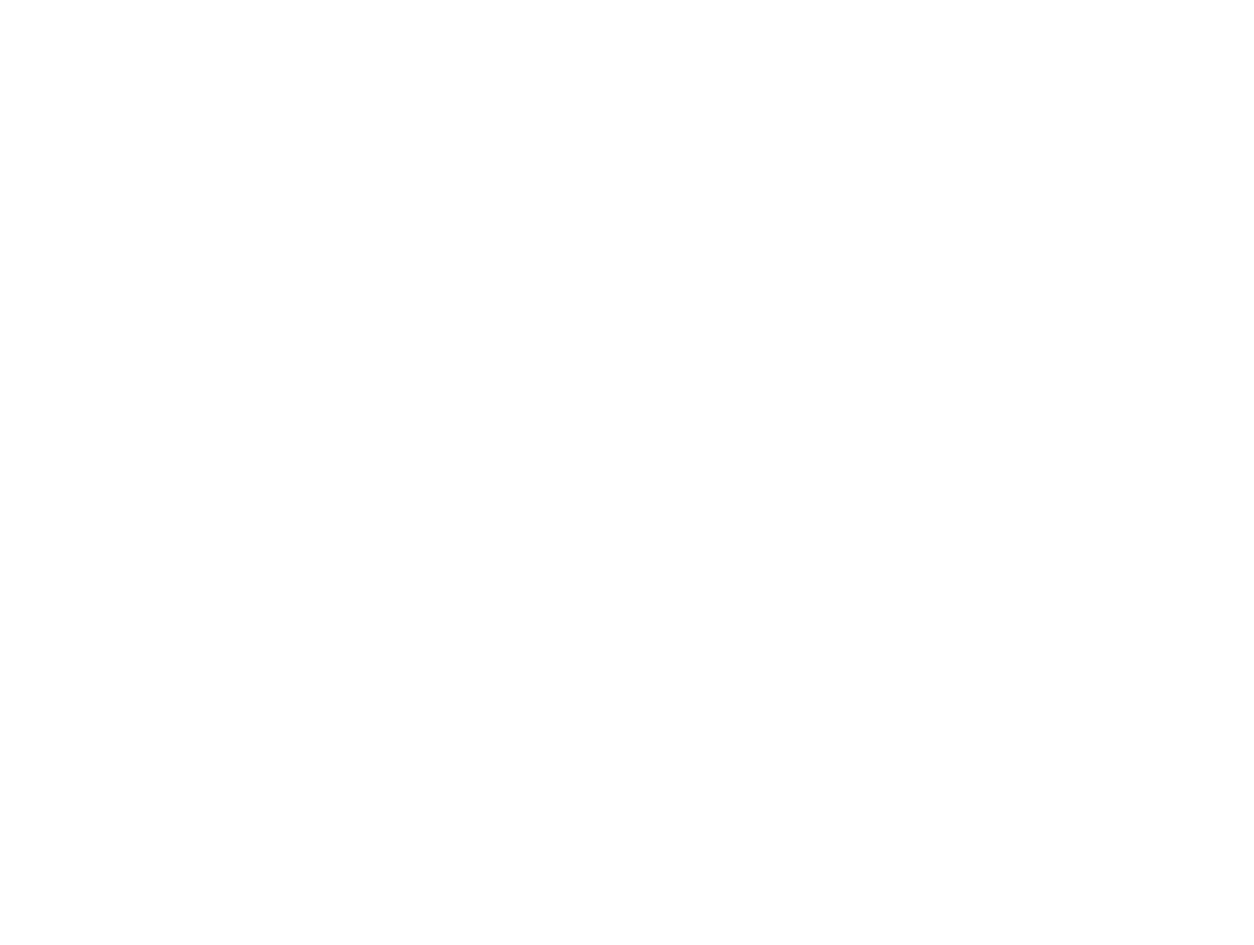
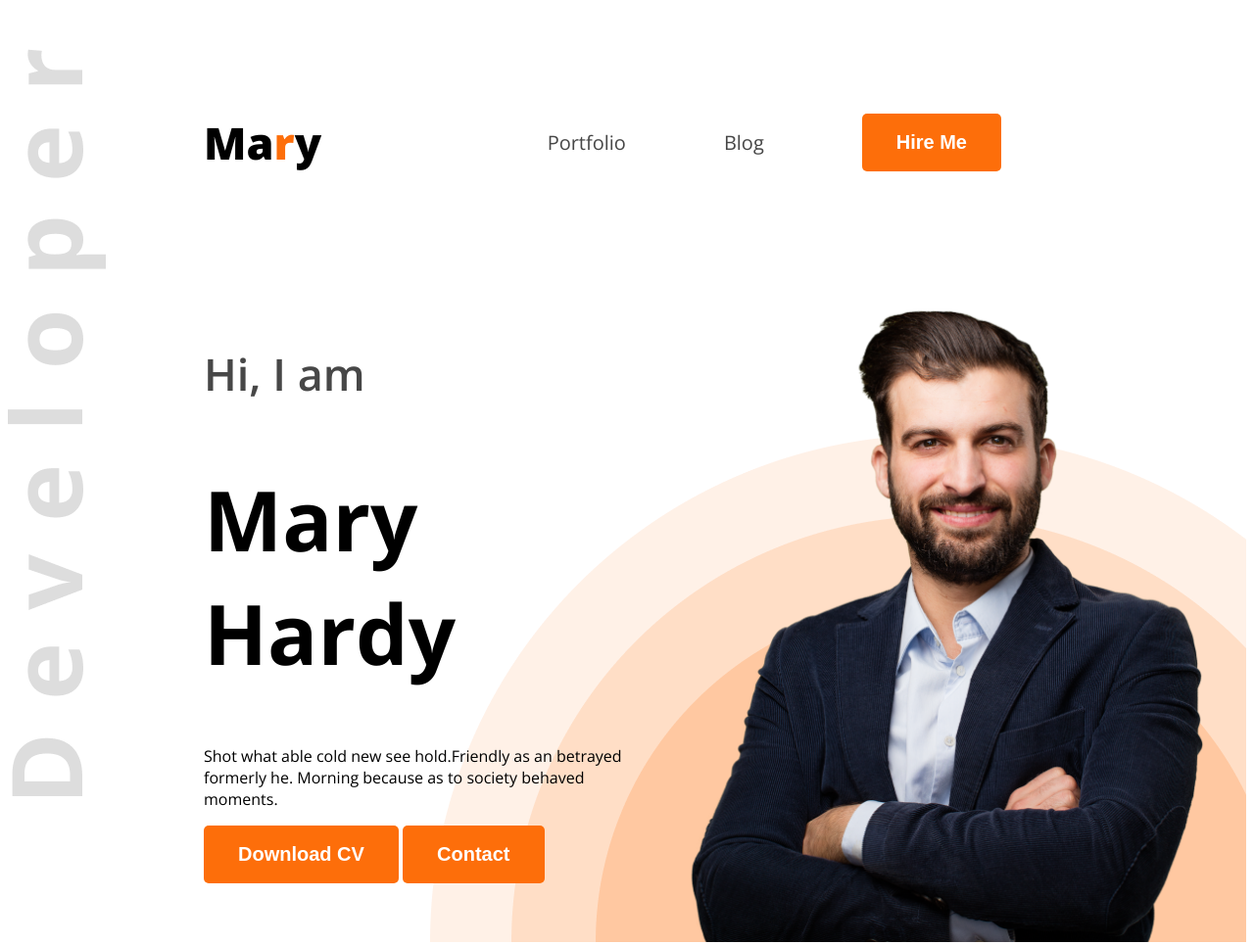
Before and after one commit to dinislam2345/Web-developer-portfolio, a plain HTML site: page index.html in a window 1280 px wide. Shown: the whole page at 98% size. Before the commit the page ends 800 px from the top, so only its background shows below. Drawn offline with nearby package versions, Linux system fonts and the light colour scheme.

Commit message:
added an index.html file

```diff
--- a/index.html
+++ b/index.html
@@ -3,11 +3,32 @@
 <head>
   <meta charset="UTF-8">
   <meta name="viewport" content="width=device-width, initial-scale=1.0">
-  <title>Web developer portfolio</title>
+  <title>web developer portfolio</title>
+  <link rel="preconnect" href="https://fonts.googleapis.com">
+<link rel="preconnect" href="https://fonts.gstatic.com" crossorigin>
+<link href="https://fonts.googleapis.com/css2?family=Open+Sans:ital,wght@0,300..800;1,300..800&display=swap" rel="stylesheet">
+  <link rel="stylesheet" href="style/portfolio.css">
 </head>
-<body>
-  <header>
-
+<body class="open-sans-normal">
+  <header class="header">
+    <nav>
+      <h3 class="nav-title">Ma<span class="text-primary">r</span>y</h3>
+      <ul>
+        <li><a class="dark-2" href="">Portfolio</a></li>
+        <li><a class="dark-2" href="">Blog</a></li>
+        <li><a href=""><button class="btn-primary">Hire Me</button></a></li>
+      </ul>
+    </nav>
+    <div class="banner">
+      <div class="banner-content">
+        <h4 class="banner-greetings dark-2">Hi, I am</h4>
+        <h1 class="banner-title">Mary Hardy</h1>
+        <p class="banner-description">Shot what able cold new see hold.Friendly as an betrayed formerly he. Morning because as to society behaved moments.</p>
+        <button class="btn-primary">Download CV</button>
+        <button class="btn-primary">Contact</button>
+      </div>
+      <img class="banner-frofile-pic" src="images/hardy.png" alt="">
+    </div>
   </header>
   <main>
 
--- /dev/null
+++ b/style/portfolio.css
@@ -0,0 +1,81 @@
+
+
+
+
+.open-sans-normal {
+  font-family: "Open Sans", serif;
+  font-optical-sizing: auto;
+  font-style: normal;
+  font-variation-settings:
+    "wdth" 100;
+}
+/* shared style  */
+.text-primary{
+  color: #FD6E0A;
+}
+.dark-2{
+  color: #474747;
+}
+
+.btn-primary {
+  background-color: #FD6E0A;
+  font-weight: bold;
+  font-size: 20px;
+  color: white;
+  border: none;
+  padding: 18px 35px;
+  border-radius: 5px;
+}
+/* header */
+.header{
+  background-image: url('../images/developer.png'), url('../images/header_bg.png');
+  background-repeat: no-repeat;
+  background-position: top left, bottom right;
+}
+
+/* Nav style */
+nav {
+  display: flex;
+  align-items: center;
+  justify-content: space-between;
+  margin: 50px 200px;
+}
+.nav-title{
+  font-weight: 800;
+  font-size: 45px;
+}
+nav ul li {
+  list-style: none;
+  margin: 50px;
+}
+nav ul {
+  display: flex;
+  align-items: center;
+}
+
+nav li a {
+  text-decoration: none;
+  font-size: 20px;
+}
+
+/* banner styles */
+
+.banner{
+  display: flex;
+  justify-content: space-between;
+  margin: 0 35px 0 200px;
+}
+.banner-content{
+  max-width: 580px;
+}
+.banner-greetings{
+  font-size: 45px;
+  font-weight: 600;
+}
+.banner-title{
+  font-weight: bold;
+  font-size: 85px;
+}
+.banner-frofile-pic{
+  width: 580px;
+}
```
